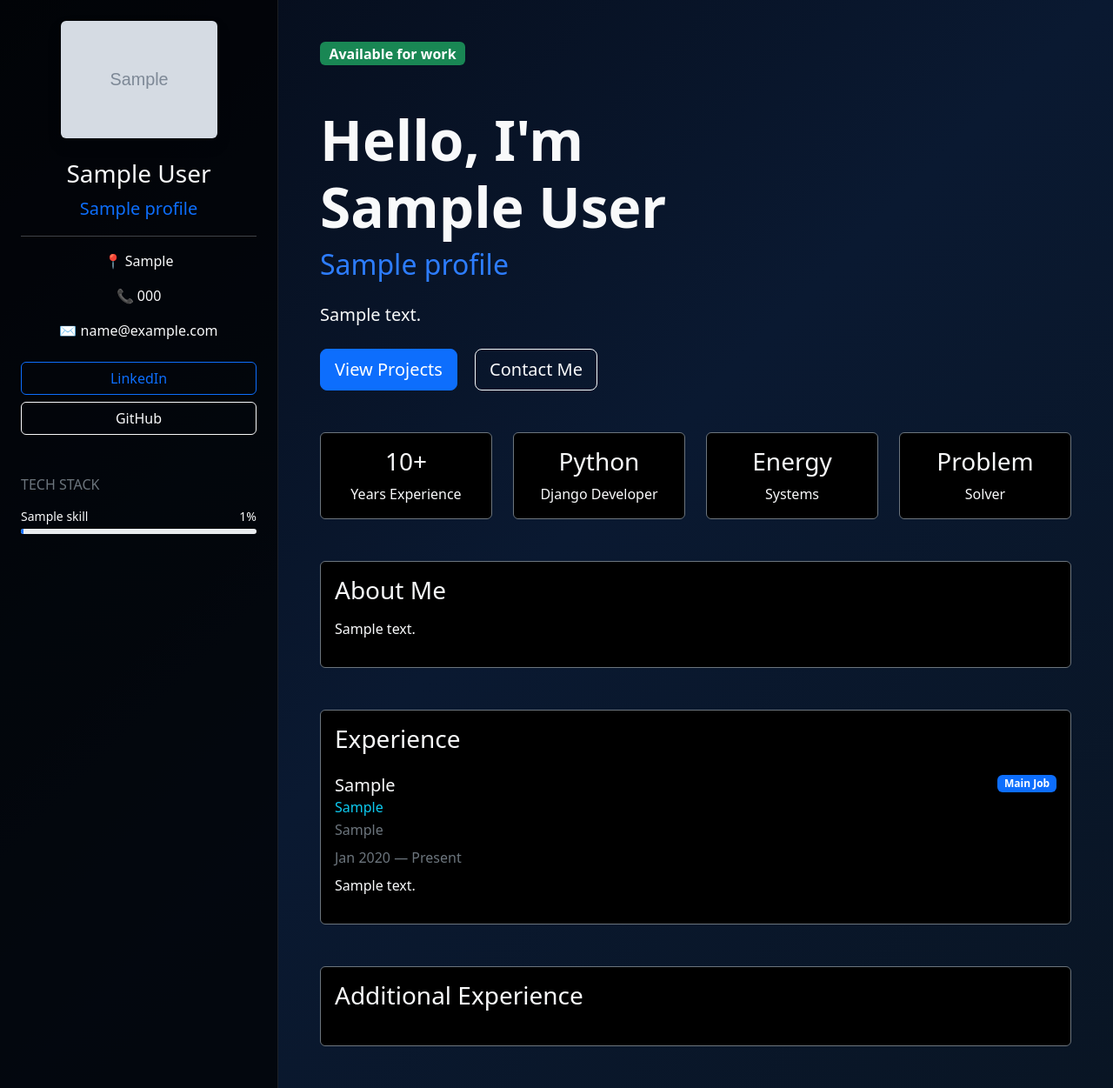
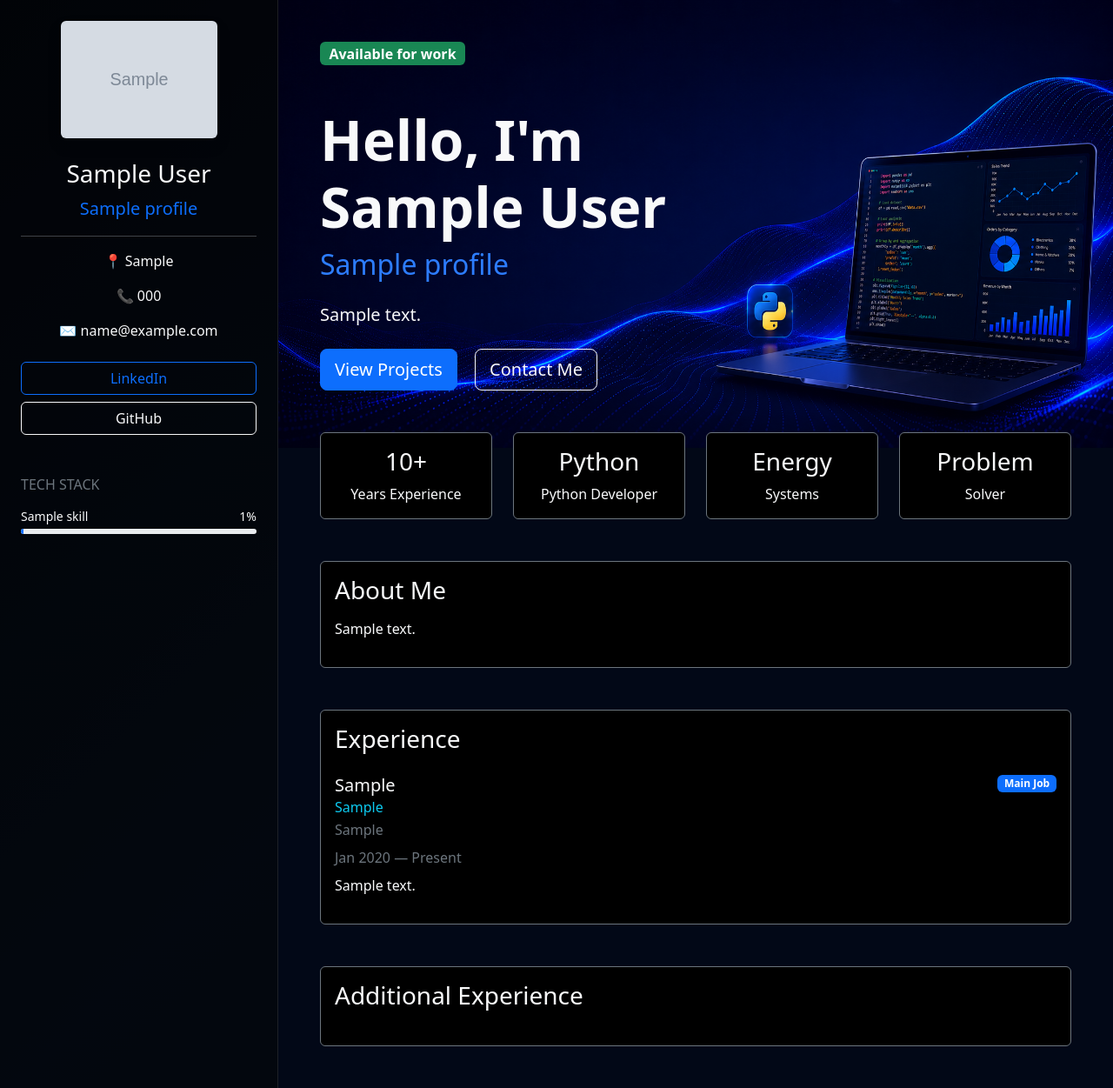
Before and after one commit to Kunaiev-Vladimir/my-portfolio, a Django app: page / in a window 1280 px wide. Shown: the whole page at 87% size. Run offline with Django 5.2, Linux system fonts and the light colour scheme; tables that the repository leaves empty hold one stand-in row (values such as "Sample post"); grey boxes marked "Sample" are stand-in pictures.

Commit message:
11_06_2026

```diff
--- a/resume/templates/resume/home.html
+++ b/resume/templates/resume/home.html
@@ -9,7 +9,7 @@
     <title>{% trans "My Portfolio" %}</title>
 
     <link href="https://cdn.jsdelivr.net/npm/bootstrap@5.3.7/dist/css/bootstrap.min.css" rel="stylesheet">
-    <link rel="stylesheet" href="{% static 'css/style.css' %}">
+    <link rel="stylesheet" href="{% static 'css/style.css' %}?v=10">
 </head>
 
 <body class="bg-dark text-light">
@@ -87,6 +87,8 @@
         <!-- Правая часть -->
         <div class="col-lg-9 p-5">
 
+{#            <div class="hero-bg"></div>#}
+
             <div class="mb-5">
                 <span class="badge bg-success fs-6">
                     {% trans "Available for work" %}
@@ -108,13 +110,18 @@
             </p>
 
             <div class="mt-4 mb-5">
-                <a href="#" class="btn btn-primary btn-lg me-3">
-                    {% trans "View Projects" %}
+
+                <a href="{{ profile.github_url }}"
+                    target="_blank"
+                    class="btn btn-primary btn-lg me-3">
+                        {% trans "View Projects" %}
                 </a>
 
-                <a href="#" class="btn btn-outline-light btn-lg">
-                    {% trans "Contact Me" %}
+                <a href="mailto:{{ profile.email }}"
+                    class="btn btn-outline-light btn-lg">
+                        {% trans "Contact Me" %}
                 </a>
+
             </div>
 
             <div class="row g-4">
@@ -132,7 +139,7 @@
                     <div class="card bg-black text-light h-100 border-secondary">
                         <div class="card-body text-center">
                             <h3>Python</h3>
-                            <p class="mb-0">{% trans "Django Developer" %}</p>
+                            <p class="mb-0">{% trans "Python Developer" %}</p>
                         </div>
                     </div>
                 </div>
--- a/static/css/style.css
+++ b/static/css/style.css
@@ -26,3 +26,26 @@ body {
     border: 1px solid rgba(255, 255, 255, 0.1);
     border-radius: 15px;
 }
+
+/* HERO SECTION BACKGROUND */
+
+.col-lg-9 {
+    background-color: #020817;
+    background-image: url("/static/images/hero-bg.png");
+    background-repeat: no-repeat;
+    background-position: right top;
+    background-size: 100% 515px;
+}
+
+/* HERO IMAGE */
+
+.hero-bg {
+    height: 320px;
+
+    background: url("/static/images/hero-bg.png") center center no-repeat;
+    background-size: cover;
+
+    border-radius: 20px;
+
+    margin-bottom: 30px;
+}
```
Also changed, not shown: static/images/hero-bg.png (added).
